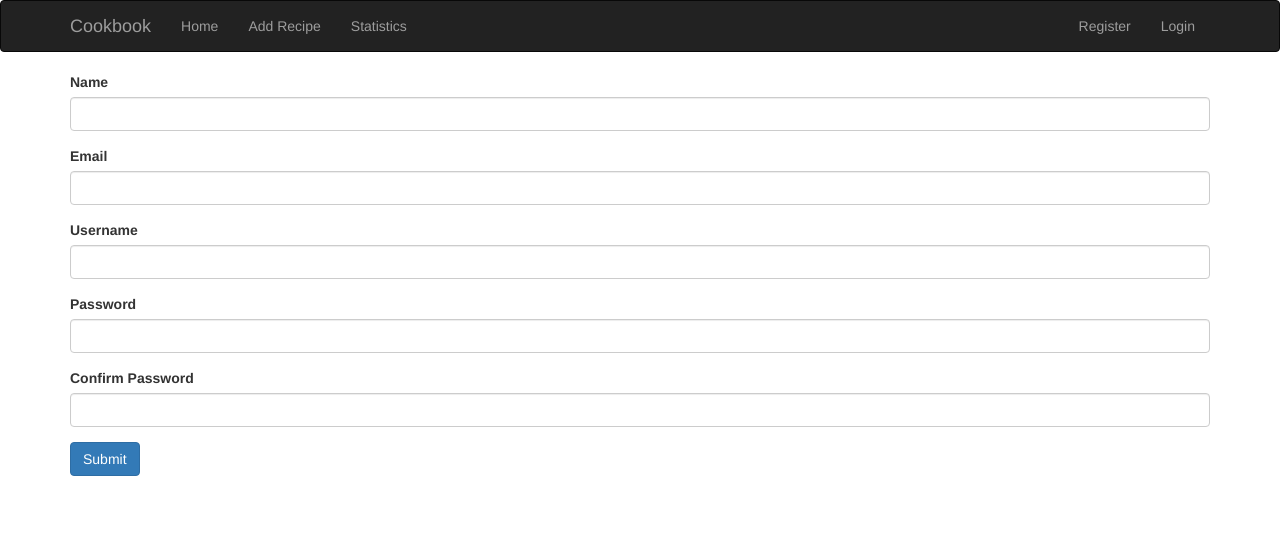
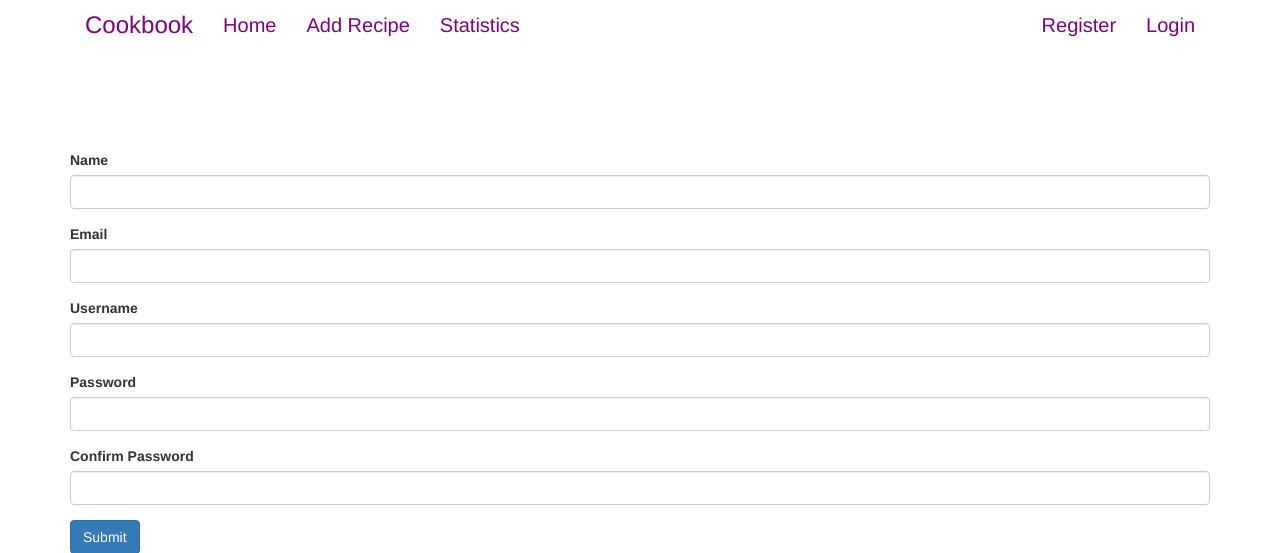
Before and after one commit to IoanHadarean/CookBook-project, a Flask app: page /register in a window 1280 px wide. Shown: the top 553 px of the page. Run offline with Flask 2, Linux system fonts and the light colour scheme; some libraries are stand-ins or nearby versions.

Commit message:
Added basic styling to navbar

```diff
--- /dev/null
+++ b/static/navbar.css
@@ -0,0 +1,14 @@
+#navbar {
+    background-color: white;
+    margin-bottom: 100px;
+}
+
+.navbar-header a {
+    color: purple;
+    font-size: 24px;
+}
+
+#navbar a {
+    color: purple;
+    font-size: 20px;
+}
--- a/templates/base.html
+++ b/templates/base.html
@@ -5,7 +5,8 @@
     <meta name="viewport" content="width=device-width, initial-scale=1.0">
     <meta http-equiv="X-UA-Compatible" content="ie=edge">
     <title>Recipe Cookbook</title>
-    <link rel="stylesheet" href="https://stackpath.bootstrapcdn.com/bootstrap/3.3.7/css/bootstrap.min.css" type="text/css" />
+    <link rel="stylesheet" href="https://stackpath.bootstrapcdn.com/bootstrap/3.3.7/css/bootstrap.min.css" type="text/css"/>
+    <link rel="stylesheet" href="{{ url_for('static', filename = 'navbar.css') }}" type="text/css" />
 </head>
 <body>
     {% include 'includes/_navbar.html' %}
--- a/templates/includes/_navbar.html
+++ b/templates/includes/_navbar.html
@@ -1,4 +1,4 @@
-  <nav class="navbar navbar-inverse">
+<nav id ="navbar navbar-inverse">
   <div class="container">
     <div class="navbar-header">
       <button type="button" class="navbar-toggle collapsed" data-toggle="collapse" data-target="#navbar" aria-expanded="false" aria-controls="navbar">
@@ -24,6 +24,7 @@
         <li><a href="/login">Login</a></li>
         {% endif %}
       </ul>
-        </div><!--/.nav-collapse -->
+    </div>
+    <!--/.nav-collapse -->
   </div>
 </nav>
```
Lines whose indentation alone changed are shown as unchanged.
